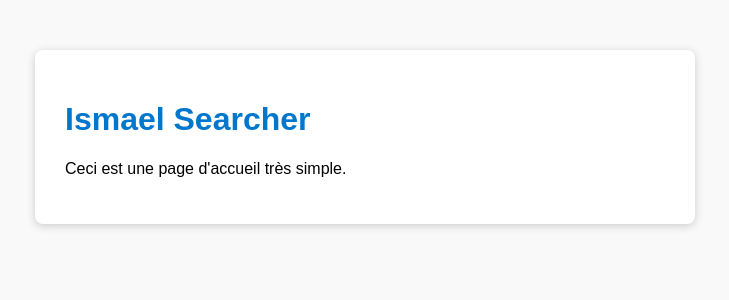
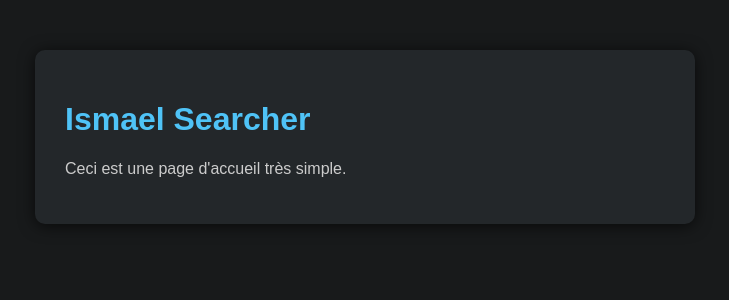
Before and after one commit to ismael777124/ismael-searcher, a Flask app: page / in a window 1280 px wide. Shown: the top 300 px of the page, without its empty margins (275-1004 px from the left). Run offline with Flask 3, Linux system fonts and the light colour scheme.

Commit message:
style: passe le site en thème sombre

```diff
--- a/templates/index.html
+++ b/templates/index.html
@@ -4,9 +4,33 @@
     <meta charset="UTF-8">
     <title>Ismael Searcher</title>
     <style>
-        body { font-family: Arial, sans-serif; background: #f9f9f9; margin: 0; padding: 0; }
-        .container { max-width: 600px; margin: 50px auto; background: #fff; padding: 30px; border-radius: 8px; box-shadow: 0 2px 8px #ccc; }
-        h1 { color: #0077cc; }
+        body {
+            font-family: Arial, sans-serif;
+            background: #181a1b;
+            color: #f1f1f1;
+            margin: 0;
+            padding: 0;
+        }
+        .container {
+            max-width: 600px;
+            margin: 50px auto;
+            background: #23272a;
+            padding: 30px;
+            border-radius: 10px;
+            box-shadow: 0 2px 16px #000a;
+        }
+        h1 {
+            color: #4fc3f7;
+        }
+        p {
+            color: #cccccc;
+        }
+        a, a:visited {
+            color: #90caf9;
+        }
+        a:hover {
+            color: #fff176;
+        }
     </style>
 </head>
 <body>
```
